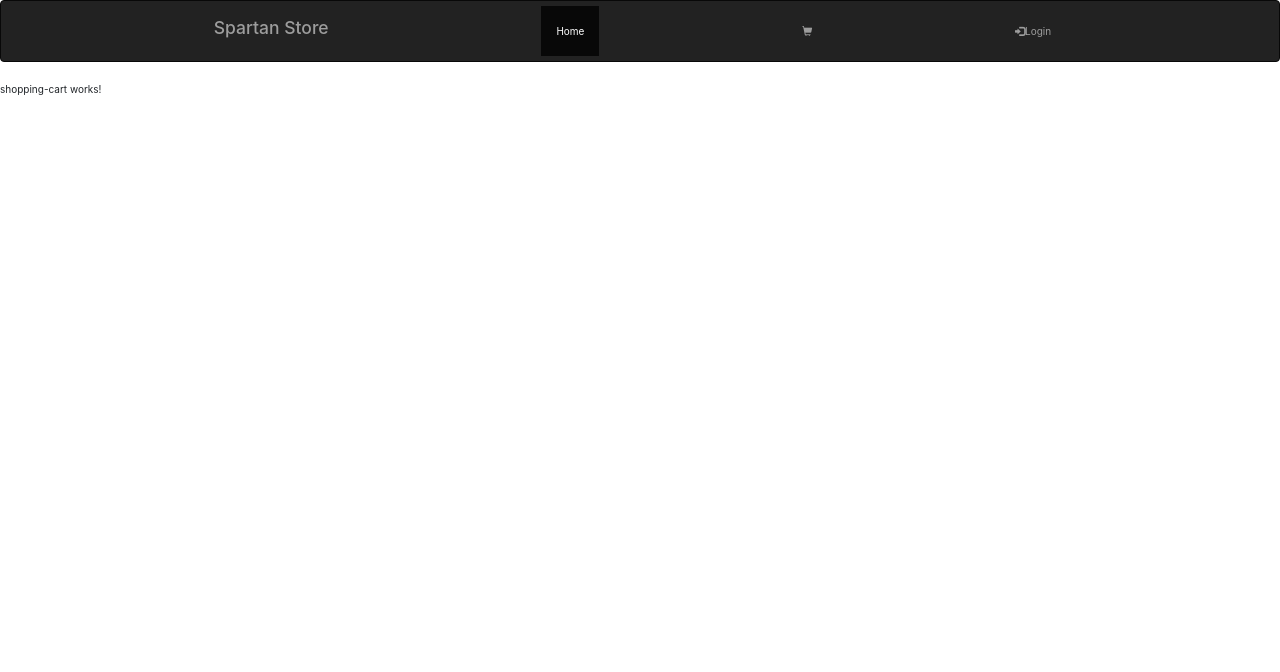
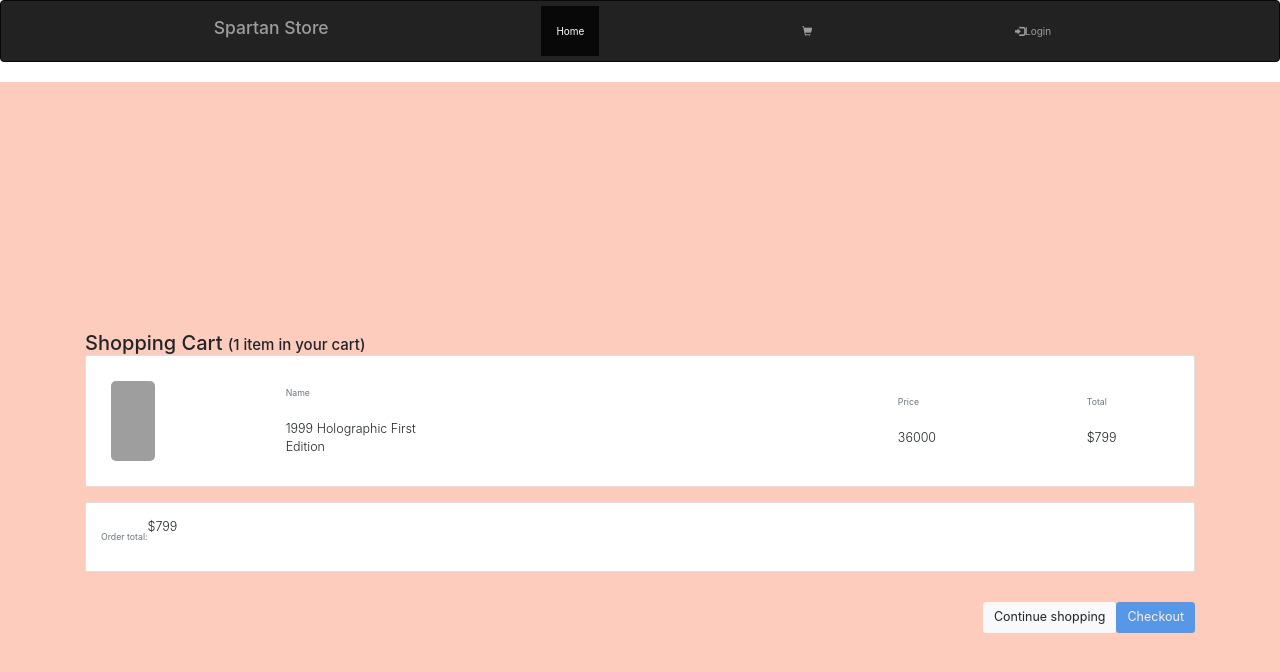
Before and after one commit to elmorella/p2-ecommerce-app, an Angular app in the folder Angular-FrontEnd/: page /testingCart in a window 1280 px wide. Shown: the top 672 px of the page. Built offline with nearby package versions, Linux system fonts and the light colour scheme; grey boxes are pictures that could not be loaded.

Commit message:
added shopping cart page

```diff
--- a/Angular-FrontEnd/src/app/pages/detail-page/detail-page.component.css
+++ b/Angular-FrontEnd/src/app/pages/detail-page/detail-page.component.css
@@ -19,6 +19,8 @@
 }
 
 .col-lg-5{
+    font-family: "Trade Gothic Bold";
+    font-size: 20px;
     border-radius: 20px;
     background-color:#2A1707;
     border-color: #2A1707;
--- a/Angular-FrontEnd/src/app/pages/shopping-cart/shopping-cart.component.html
+++ b/Angular-FrontEnd/src/app/pages/shopping-cart/shopping-cart.component.html
@@ -1 +1,67 @@
-<p>shopping-cart works!</p>
+
+
+<section class="vh-100" style="background-color: #fdccbc;">
+  <div class="container h-100">
+    <div class="row d-flex justify-content-center align-items-center h-100">
+      <div class="col">
+        <!-- number of items -->
+        <p><span class="h2">Shopping Cart </span><span class="h4">(1 item in your cart)</span></p>
+        <div *ngFor="let item of items">
+        <div class="card mb-4">
+
+          <div class="card-body p-4">
+
+            <div class="row align-items-center">
+              <div class="col-md-2">
+                <!-- card image -->
+                <img src= "{{item.imageUrl}}"
+                style="width: 64px; height: 100px; object-fit:cover; border-radius: 15px; padding: 10px;">
+              </div>
+              <div class="col-md-2 d-flex justify-content-center">
+                <div>
+                    <!-- Card name -->
+                  <p class="small text-muted mb-4 pb-2">Name</p>
+                  <p class="lead fw-normal mb-0">{{item.name}}</p>
+                </div>
+              </div>
+              <div class="col-md-2 d-flex justify-content-center">
+              </div>
+              <div class="col-md-2 d-flex justify-content-center">
+              </div>
+              <div class="col-md-2 d-flex justify-content-center">
+                <div>
+                  <p class="small text-muted mb-4 pb-2"> Price</p>
+                  <p class="lead fw-normal mb-0">{{item.price}}</p>
+                </div>
+              </div>
+              <div class="col-md-2 d-flex justify-content-center">
+                <div>
+                  <p class="small text-muted mb-4 pb-2">Total</p>
+                  <p class="lead fw-normal mb-0">$799</p>
+                </div>
+              </div>
+            </div>
+
+          </div>
+        </div>
+        </div>
+
+        <div class="card mb-5">
+          <div class="card-body p-4">
+            <div class="float-end">
+              <p class="mb-0 me-5 d-flex align-items-center">
+                <span class="small text-muted me-2">Order total:</span> <span
+                  class="lead fw-normal">$799</span>
+              </p>
+            </div>
+          </div>
+        </div>
+
+        <div class="d-flex justify-content-end">
+          <button type="button" class="btn btn-light btn-lg me-2" routerLink="/home">Continue shopping</button>
+          <button type="button" class="btn btn-primary btn-lg" disabled>Checkout</button>
+        </div>
+      </div>
+    </div>
+  </div>
+</section>
--- a/Angular-FrontEnd/src/app/pages/shopping-cart/shopping-cart.component.ts
+++ b/Angular-FrontEnd/src/app/pages/shopping-cart/shopping-cart.component.ts
@@ -1,4 +1,5 @@
 import { Component, OnInit } from '@angular/core';
+import { Item } from 'src/app/model/item.model';
 
 @Component({
   selector: 'app-shopping-cart',
@@ -7,6 +8,16 @@ import { Component, OnInit } from '@angular/core';
 })
 export class ShoppingCartComponent implements OnInit {
 
+  items:  Item[] =[{
+    "id": 1,
+    "name": "1999 Holographic First Edition",
+    "description": "A PSA 10-mint condition version of the 1999 holographic First Edition Base Set Charizard is the actual Holy Grail of Charizard cards and Pokemon cards in general",
+    "stock": 532,
+    "price": 36000.0,
+    "imageUrl": "https://static1.thegamerimages.com/wordpress/wp-content/uploads/2021/02/Charizard-Cards-Most-Valuable-Pokemon-1.jpg"
+}
+];
+
   constructor() { }
 
   ngOnInit(): void {
--- a/Angular-FrontEnd/src/styles.css
+++ b/Angular-FrontEnd/src/styles.css
@@ -2,8 +2,14 @@
 
 @font-face {
   font-family: "Trade Gothic";
-  src: url(./assets/fonts/Trade-Gothic-LT.tff);
+  src: local("Trade Gothic") url(./assets/fonts/Trade-Gothic-LT.ttf) format("truetype");
 }
+
+@font-face {
+  font-family: "Trade Gothic Bold";
+  src: local("Trade Gothic Bold") url(./assets/fonts/Trade-Gothic-LT-Bold.ttf) format("truetype");
+}
+
 .form-signin {
   width: 100%;
   max-width: 330px;
```
Also changed, not shown: Angular-FrontEnd/src/assets/fonts/Trade-Gothic-LT-Bold.ttf (renamed from Angular-FrontEnd/src/assets/fonts/Trade Gothic LT Bold.ttf), Angular-FrontEnd/src/assets/fonts/Trade-Gothic-LT.ttf (added).
